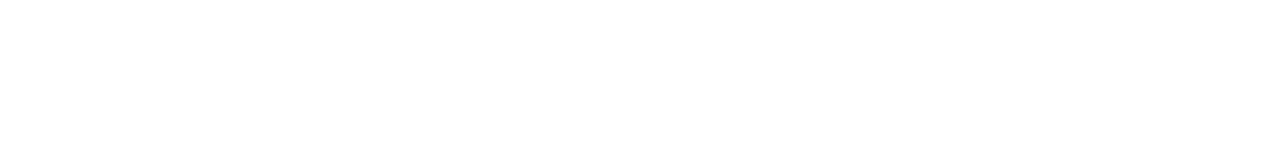
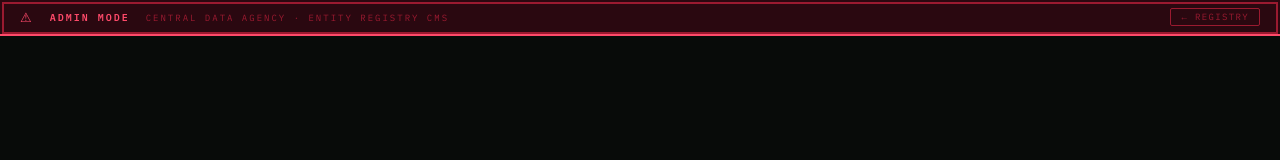
Before and after one commit to xBwomp/central_data_agency, a plain HTML site: page app/admin/index.html in a window 1280 px wide. Drawn offline with Linux system fonts and the light colour scheme.

Commit message:
Style admin panel: dark theme + red admin banner
- Match browse page font (IBM Plex Mono) and dark color palette
- Add fixed red "Admin Mode" banner with blinking warning icon
- Add red left/right border on CMS container as persistent admin indicator
- Add "← Registry" back-link in banner
- Override Decap CMS chrome colors where possible

Co-Authored-By: Claude Sonnet 4.6 <noreply@anthropic.com>

```diff
--- a/app/admin/index.html
+++ b/app/admin/index.html
@@ -3,11 +3,146 @@
 <head>
   <meta charset="utf-8">
   <meta name="viewport" content="width=device-width, initial-scale=1.0">
-  <title>Central Data Agency — CMS</title>
+  <title>Central Data Agency — ADMIN</title>
+  <link rel="preconnect" href="https://fonts.googleapis.com">
+  <link rel="preconnect" href="https://fonts.gstatic.com" crossorigin>
+  <link href="https://fonts.googleapis.com/css2?family=IBM+Plex+Mono:ital,wght@0,300;0,400;0,500;0,600;1,300;1,400&display=swap" rel="stylesheet">
+  <style>
+    :root {
+      --bg:        #080b09;
+      --bg2:       #0e1310;
+      --border:    #1e2820;
+      --green:     #4afe8a;
+      --green-dim: #2a9454;
+      --text:      #d4e0d6;
+      --text-dim:  #6a8070;
+      --red:       #fe4a6a;
+      --red-dim:   #9a1a30;
+      --red-faint: #2a0810;
+      --mono:      'IBM Plex Mono', monospace;
+    }
+
+    *, *::before, *::after { box-sizing: border-box; margin: 0; padding: 0; }
+
+    html { font-size: 13px; }
+
+    body {
+      font-family: var(--mono);
+      background: var(--bg);
+      color: var(--text);
+      min-height: 100vh;
+    }
+
+    /* ── Admin banner ───────────────────────────────────── */
+    #admin-banner {
+      position: fixed;
+      top: 0; left: 0; right: 0;
+      z-index: 99999;
+      background: var(--red-faint);
+      border-bottom: 2px solid var(--red);
+      display: flex;
+      align-items: center;
+      gap: 16px;
+      padding: 0 20px;
+      height: 36px;
+      font-family: var(--mono);
+      font-size: 10px;
+      letter-spacing: 0.2em;
+      text-transform: uppercase;
+      color: var(--red);
+      outline: 2px solid var(--red-dim);
+      outline-offset: -4px;
+    }
+
+    #admin-banner::before {
+      content: '⚠';
+      font-size: 13px;
+      animation: blink 1.6s step-end infinite;
+    }
+
+    #admin-banner-label { font-weight: 600; }
+
+    #admin-banner-sub {
+      color: var(--red-dim);
+      font-size: 9px;
+    }
+
+    #admin-banner-back {
+      margin-left: auto;
+      color: var(--red-dim);
+      text-decoration: none;
+      border: 1px solid var(--red-dim);
+      padding: 2px 10px;
+      border-radius: 2px;
+      font-size: 9px;
+      letter-spacing: 0.15em;
+      transition: color 0.1s, border-color 0.1s;
+    }
+    #admin-banner-back:hover { color: var(--red); border-color: var(--red); }
+
+    @keyframes blink {
+      0%, 100% { opacity: 1; }
+      50%       { opacity: 0.2; }
+    }
+
+    /* ── Push CMS content below banner ─────────────────── */
+    #nc-root { padding-top: 36px; }
+
+    /* ── Override Decap CMS chrome ──────────────────────── */
+    /* top app bar */
+    [class*="AppHeader"],
+    [class*="app-header"] {
+      background: var(--bg2) !important;
+      border-bottom: 1px solid var(--border) !important;
+      box-shadow: none !important;
+      outline: 1px solid var(--red-dim) !important;
+    }
+
+    /* sidebar / nav */
+    [class*="Nav"],
+    [class*="sidebar"],
+    nav {
+      background: var(--bg2) !important;
+      border-right: 1px solid var(--border) !important;
+    }
+
+    /* main content area background */
+    [class*="EditorInterface"],
+    [class*="Collection"],
+    main, [role="main"] {
+      background: var(--bg) !important;
+    }
+
+    /* general card/panel backgrounds */
+    [class*="Card"],
+    [class*="Panel"] {
+      background: var(--bg2) !important;
+      border-color: var(--border) !important;
+    }
+
+    /* login screen */
+    [class*="AuthenticationPage"],
+    [class*="auth"] {
+      background: var(--bg) !important;
+    }
+
+    /* red left border on the whole CMS container so it's always visible */
+    #nc-root > * {
+      border-left: 3px solid var(--red-dim);
+      border-right: 3px solid var(--red-dim);
+    }
+  </style>
   <!-- Decap CMS loaded from CDN — no build step required -->
   <script src="https://unpkg.com/decap-cms@^3.0.0/dist/decap-cms.js" defer></script>
 </head>
 <body>
+
+  <div id="admin-banner">
+    <span id="admin-banner-label">Admin Mode</span>
+    <span id="admin-banner-sub">Central Data Agency · Entity Registry CMS</span>
+    <a id="admin-banner-back" href="../">← Registry</a>
+  </div>
+
   <div id="nc-root"></div>
   <!--
     Decap CMS mounts itself here automatically.
```
